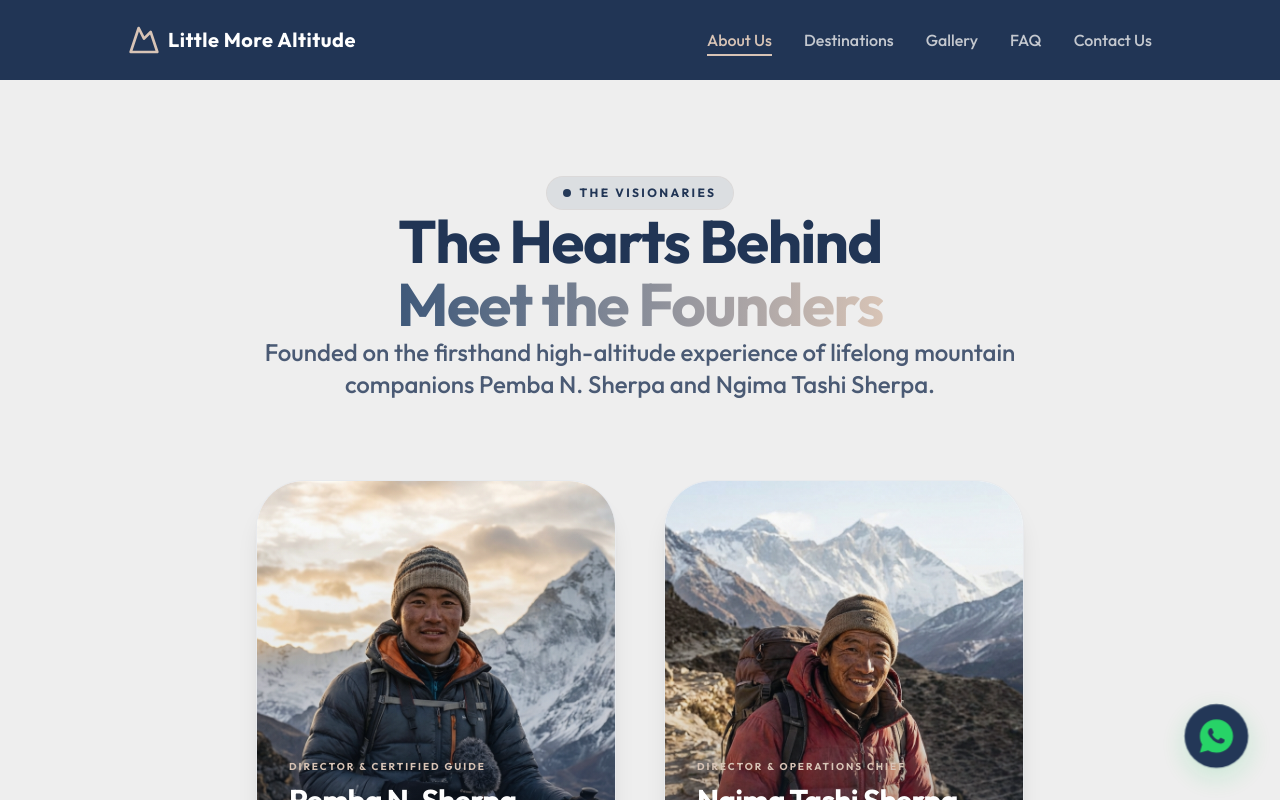
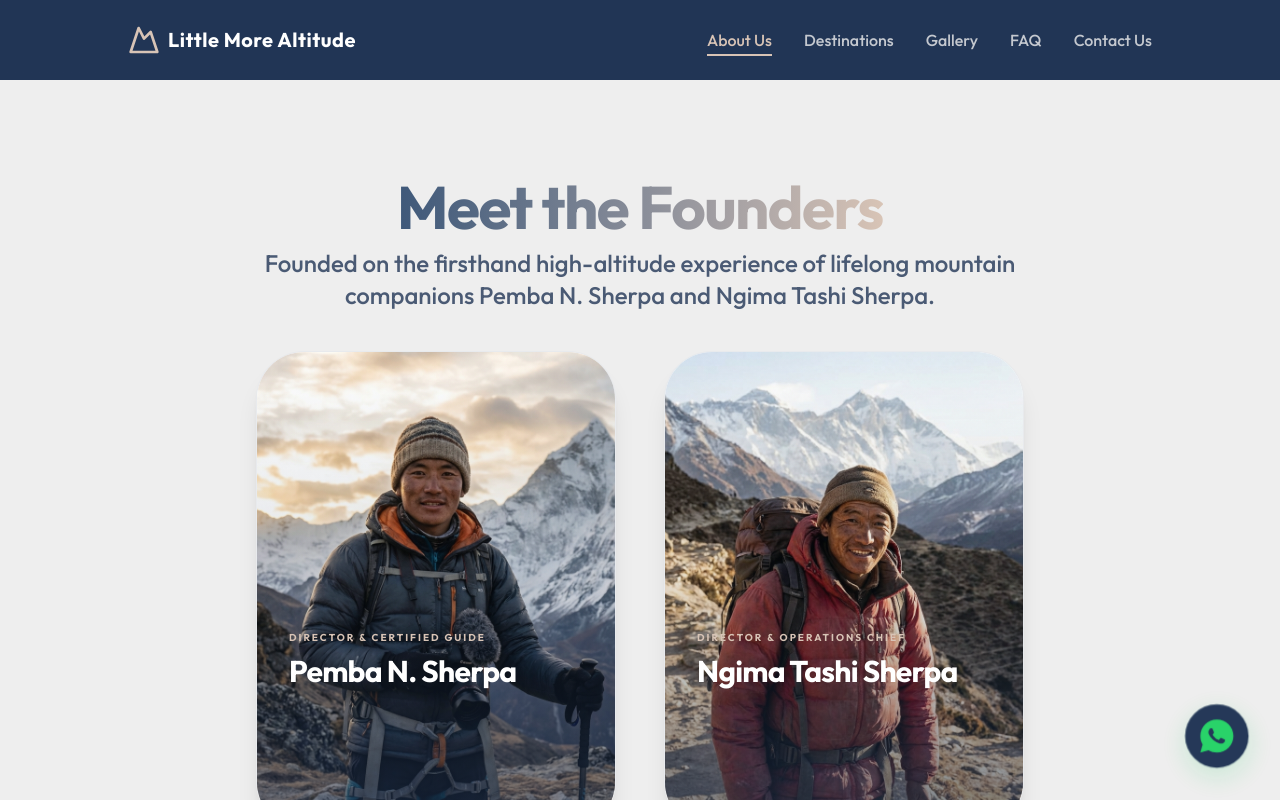
Before and after one commit to Sanskar-Karki/little-more-altitude-fe, a Next.js app: page /about in a window 1280 px wide. Shown: the top 800 px of the page. Built offline with nearby package versions, Linux system fonts and the light colour scheme.

Commit message:
minor changes

```diff
--- a/src/app/about/page.tsx
+++ b/src/app/about/page.tsx
@@ -38,14 +38,15 @@ export default function AboutPage() {
 
             {/* Meet the Founders */}
             <Section id="founders" background="white">
-                <div className="text-center mb-20">
-                    <SectionBadge>The Visionaries</SectionBadge>
-                    <SectionHeading dark={false} gradientText="Meet the Founders">
-                        The Hearts Behind
-                    </SectionHeading>
-                    <p className="text-brand-dark/80 text-lg md:text-2xl max-w-3xl mx-auto  font-medium">
+                <div className="text-center mb-10">
+                    <SectionHeading
+                        className="text-brand-dark/80 text-3xl md:text-5xl max-w-3xl mx-auto font-bold mb-2"
+                        gradientText="Meet the Founders"
+                        dark={false}
+                    />
+                    <div className="text-brand-dark/80 text-lg md:text-2xl max-w-3xl mx-auto  font-medium">
                         Founded on the firsthand high-altitude experience of lifelong mountain companions Pemba N. Sherpa and Ngima Tashi Sherpa.
-                    </p>
+                    </div>
                 </div>
 
                 <div className="grid grid-cols-1 md:grid-cols-2 gap-12 max-w-3xl mx-auto">
--- a/src/components/sections/Gallery.tsx
+++ b/src/components/sections/Gallery.tsx
@@ -151,8 +151,8 @@ export function Gallery() {
                 <div className="flex flex-col md:flex-row md:items-end justify-between gap-8">
                     <div className="space-y-3 max-w-2xl">
                         <SectionBadge>Our Gallery</SectionBadge>
-                        <SectionHeading gradientText="Captured.">
-                            Himalayan Stories
+                        <SectionHeading gradientText="Captured. " >
+                            <span className="text-brand-dark/80"> Himalayan Stories</span>
                         </SectionHeading>
                         <p className="text-brand-dark/60 text-lg font-medium leading-relaxed">
                             A glimpse into the extraordinary landscapes, vibrant cultures, and
--- a/src/components/ui/SectionHeading.tsx
+++ b/src/components/ui/SectionHeading.tsx
@@ -1,7 +1,7 @@
 import { motion } from "framer-motion";
 
 interface SectionHeadingProps {
-    children: React.ReactNode;
+    children?: React.ReactNode;
     gradientText?: string;
     className?: string;
     dark?: boolean;
@@ -24,7 +24,7 @@ export function SectionHeading({
             {children}
             {gradientText && (
                 <>
-                    {" "}<br className="hidden md:block" />
+                    {children && <><br className="hidden md:block" />{" "}</>}
                     <span className={`text-transparent bg-clip-text bg-gradient-to-r ${dark ? 'from-brand-light to-brand-white' : 'from-brand-medium to-brand-light'}`}>
                         {gradientText}
                     </span>
```
